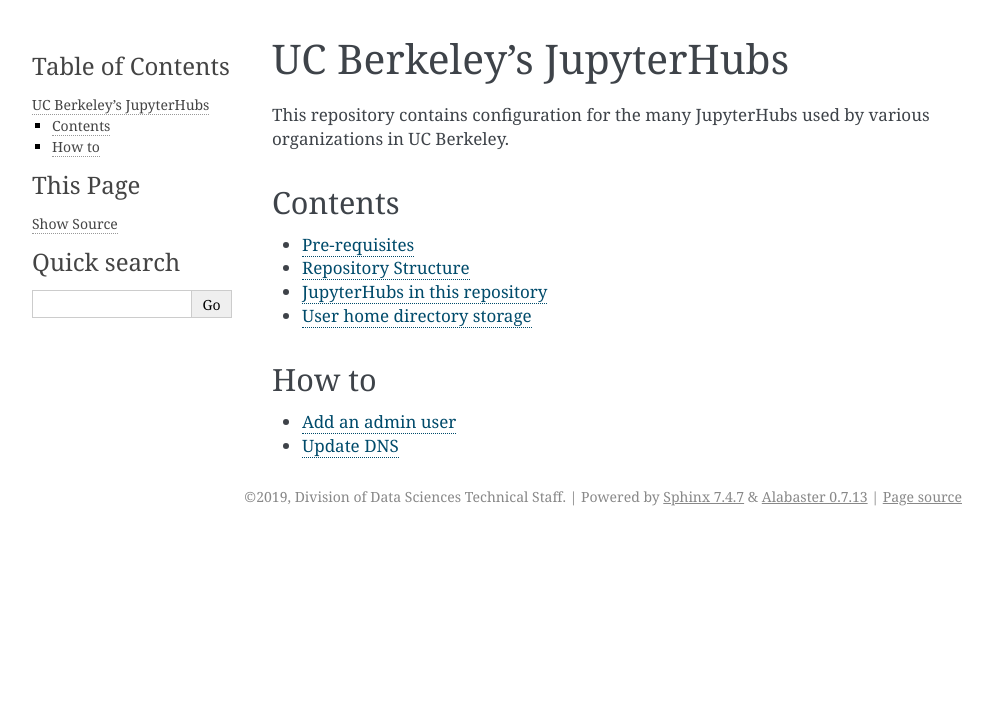
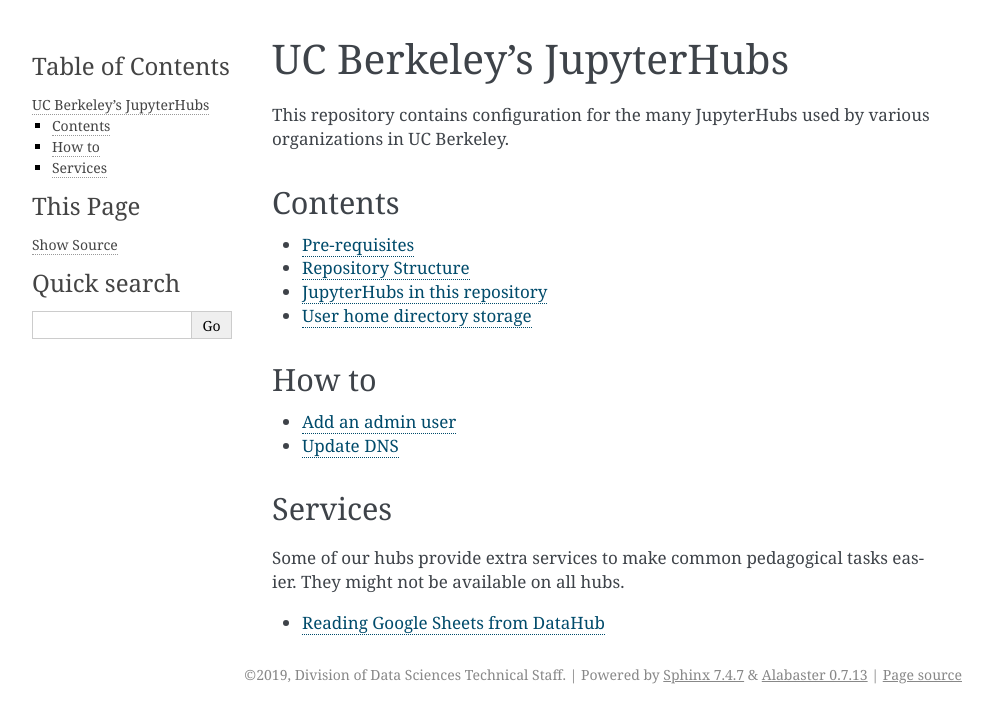
Before and after one commit to berkeley-dsep-infra/datahub, a Sphinx documentation site: the page built from docs/index.rst, in a window 1280 px wide. Shown: the top 723 px of the page, without its empty margins (148-1141 px from the left). Built offline with Sphinx 7.4.7, drawn with Linux system fonts in a browser that asks for light colours.

Commit message:
Add service to help read from Google Sheets
- Add a concept of a 'service' (maybe better name needed?) that
  provides a convenience / secure wrapper to a common task on
  datahub.
- Add a Google Sheets reader convenience service & document it.

Came out of discussions with Keeley Takimoto, Eric Van Dusen & Lindsey
Heagy.

```diff
--- a/docs/index.rst
+++ b/docs/index.rst
@@ -25,3 +25,14 @@
 
    howto/admin
    howto/dns
+
+Services
+========
+
+Some of our hubs provide extra services to make common pedagogical tasks easier.
+They might not be available on all hubs.
+
+.. toctree::
+   :maxdepth: 1
+
+   services/google-sheets
```
Also changed, not shown: docs/services/google-sheets.rst (added, +73 -0 lines), 3 other files.
